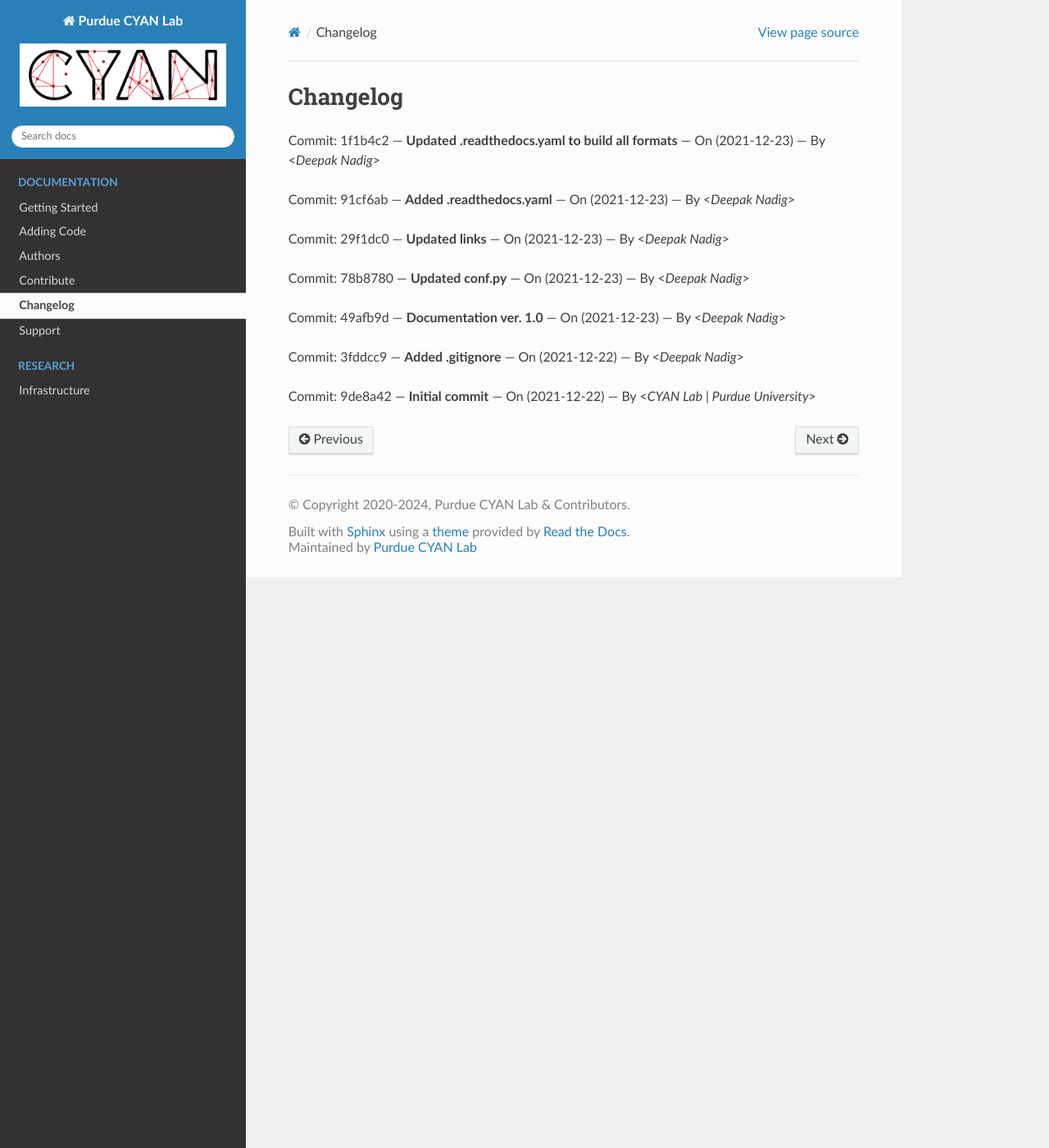
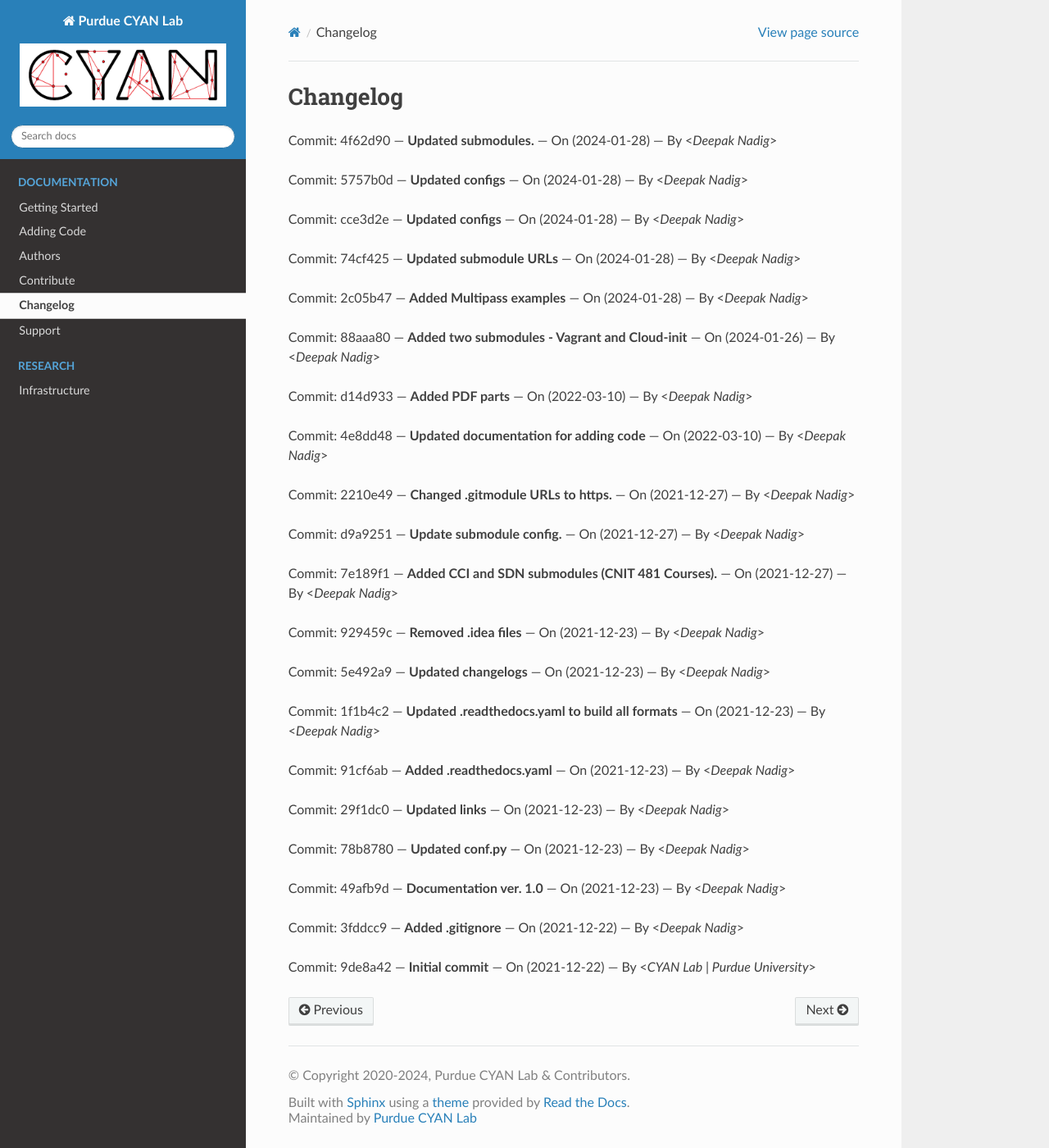
Before and after one commit to purduecyan/rtfm, a Sphinx documentation site: the page built from source/main/history.rst, in a window 1280 px wide and 1400 px high. Shown: the whole window at 82% size. Built offline with Sphinx 7.4.7 and the Read the Docs theme 2.0.0, drawn with Linux system fonts in a browser that asks for light colours; pages that are not in the unit, such as notebooks, are missing from menus.

Commit message:
Updated Changelog.

```diff
--- a/source/main/history.rst
+++ b/source/main/history.rst
@@ -1,22 +1,42 @@
 Changelog
 =========
 
+Commit: 4f62d90 --- **Updated submodules.** --- On (2024-01-28) --- By <*Deepak Nadig*>
+
+Commit: 5757b0d --- **Updated configs** --- On (2024-01-28) --- By <*Deepak Nadig*>
+
+Commit: cce3d2e --- **Updated configs** --- On (2024-01-28) --- By <*Deepak Nadig*>
+
+Commit: 74cf425 --- **Updated submodule URLs** --- On (2024-01-28) --- By <*Deepak Nadig*>
+
+Commit: 2c05b47 --- **Added Multipass examples** --- On (2024-01-28) --- By <*Deepak Nadig*>
+
+Commit: 88aaa80 --- **Added two submodules - Vagrant and Cloud-init** --- On (2024-01-26) --- By <*Deepak Nadig*>
+
+Commit: d14d933 --- **Added PDF parts** --- On (2022-03-10) --- By <*Deepak Nadig*>
+
+Commit: 4e8dd48 --- **Updated documentation for adding code** --- On (2022-03-10) --- By <*Deepak Nadig*>
+
+Commit: 2210e49 --- **Changed .gitmodule URLs to https.** --- On (2021-12-27) --- By <*Deepak Nadig*>
+
+Commit: d9a9251 --- **Update submodule config.** --- On (2021-12-27) --- By <*Deepak Nadig*>
+
+Commit: 7e189f1 --- **Added CCI and SDN submodules (CNIT 481 Courses).** --- On (2021-12-27) --- By <*Deepak Nadig*>
+
+Commit: 929459c --- **Removed .idea files** --- On (2021-12-23) --- By <*Deepak Nadig*>
+
+Commit: 5e492a9 --- **Updated changelogs** --- On (2021-12-23) --- By <*Deepak Nadig*>
+
 Commit: 1f1b4c2 --- **Updated .readthedocs.yaml to build all formats** --- On (2021-12-23) --- By <*Deepak Nadig*>
-
 
 Commit: 91cf6ab --- **Added .readthedocs.yaml** --- On (2021-12-23) --- By <*Deepak Nadig*>
 
-
 Commit: 29f1dc0 --- **Updated links** --- On (2021-12-23) --- By <*Deepak Nadig*>
-
 
 Commit: 78b8780 --- **Updated conf.py** --- On (2021-12-23) --- By <*Deepak Nadig*>
 
-
 Commit: 49afb9d --- **Documentation ver. 1.0** --- On (2021-12-23) --- By <*Deepak Nadig*>
-
 
 Commit: 3fddcc9 --- **Added .gitignore** --- On (2021-12-22) --- By <*Deepak Nadig*>
 
-
 Commit: 9de8a42 --- **Initial commit** --- On (2021-12-22) --- By <*CYAN Lab | Purdue University*>
```
Also changed, not shown: 1 other file.
